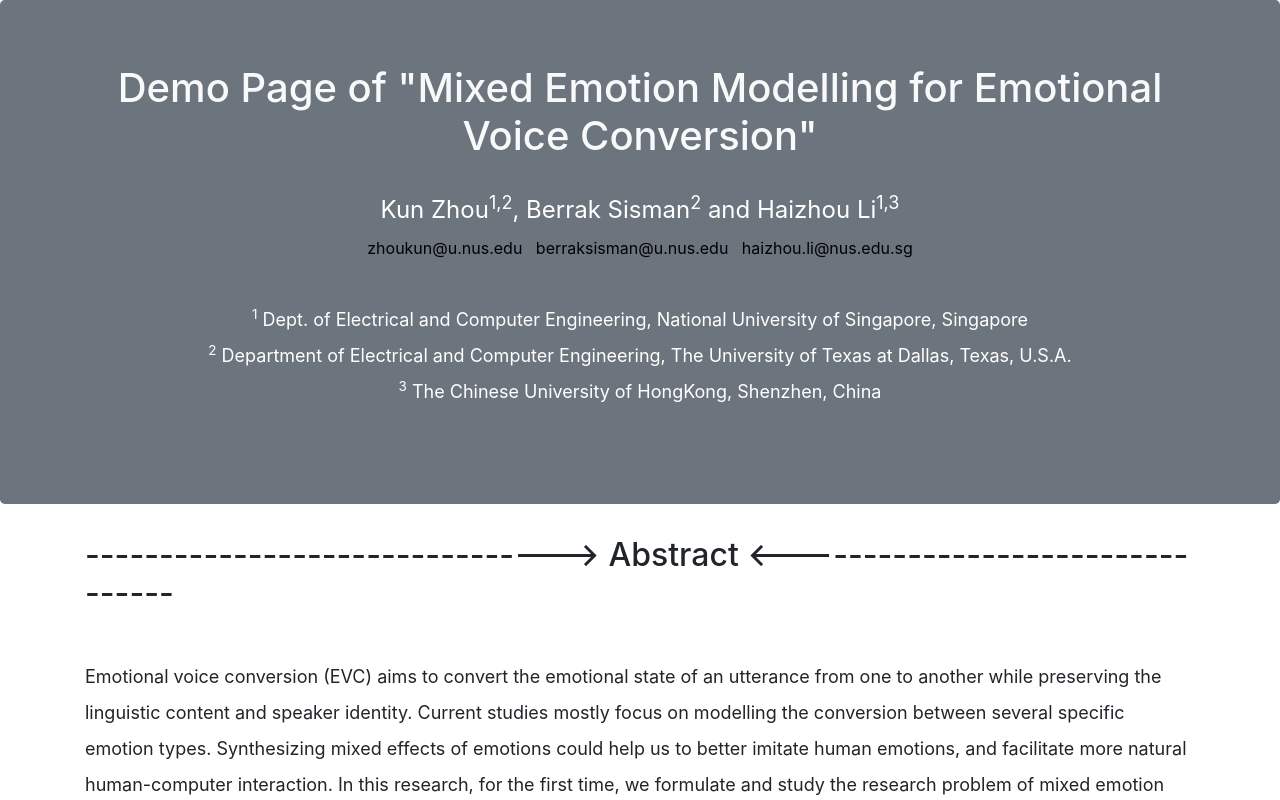
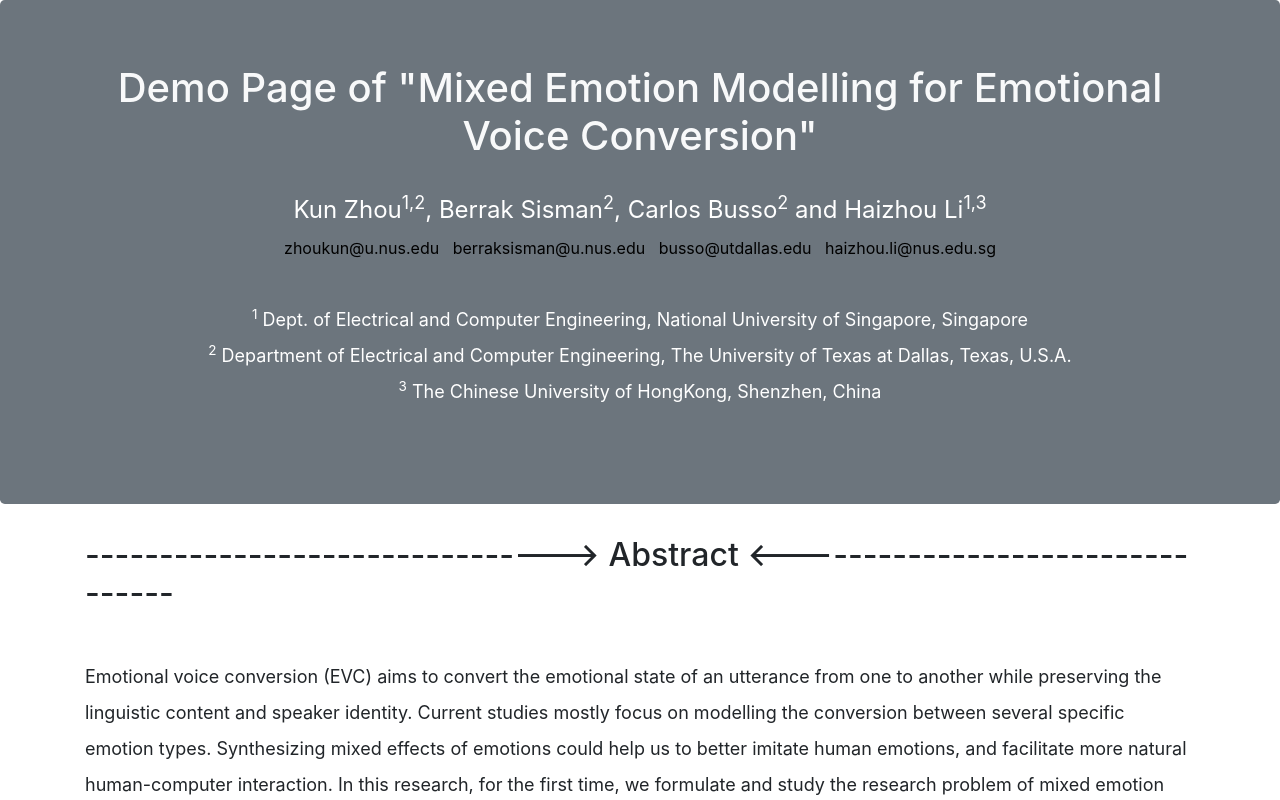
Before and after one commit to KunZhou9646/Mixed_EVC, a plain HTML site: page index.html in a window 1280 px wide. Shown: the top 800 px of the page. Drawn offline with nearby package versions, Linux system fonts and the light colour scheme.

Commit message:
Update index.html

```diff
--- a/index.html
+++ b/index.html
@@ -11,7 +11,7 @@
   <link rel="stylesheet" href="https://stackpath.bootstrapcdn.com/bootstrap/4.1.3/css/bootstrap.min.css"
     integrity="sha384-MCw98/SFnGE8fJT3GXwEOngsV7Zt27NXFoaoApmYm81iuXoPkFOJwJ8ERdknLPMO" crossorigin="anonymous">
 
-  <title>Demo Page of "Speech Synthesis with Mixed Emotions"</title>
+  <title>Demo Page of "Mixed Emotion Modelling for Emotional Voice Conversion"</title>
 </head>
 <style type="text/css">
   table {
@@ -75,8 +75,8 @@
         <div class="row align-items-center">
           <div class="col-md-12">
             <h1><a class="text-light">Demo Page of "Mixed Emotion Modelling for Emotional Voice Conversion"</h1><br>
-             <font size=5><span style="color:#FFFFFF"> Kun Zhou<sup>1,2</sup>, Berrak Sisman<sup>2</sup> and Haizhou Li<sup>1,3</sup>       </br>
-             <font size=3><span style="color:#000000"> zhoukun@u.nus.edu &nbsp berraksisman@u.nus.edu &nbsp haizhou.li@nus.edu.sg
+             <font size=5><span style="color:#FFFFFF"> Kun Zhou<sup>1,2</sup>, Berrak Sisman<sup>2</sup>, Carlos Busso<sup>2</sup> and Haizhou Li<sup>1,3</sup>       </br>
+             <font size=3><span style="color:#000000"> zhoukun@u.nus.edu &nbsp berraksisman@u.nus.edu &nbsp busso@utdallas.edu &nbsp haizhou.li@nus.edu.sg
              </font><font size=4> <br> <br> <sup>1</sup>  Dept. of Electrical and Computer Engineering, National University of Singapore, Singapore <br> <sup>2</sup>  Department of Electrical and Computer Engineering, The University of Texas at Dallas, Texas, U.S.A.  <br> <sup>3</sup>  The Chinese University of HongKong, Shenzhen, China </font>  </a>
             <p>
               <div class="row">
```
